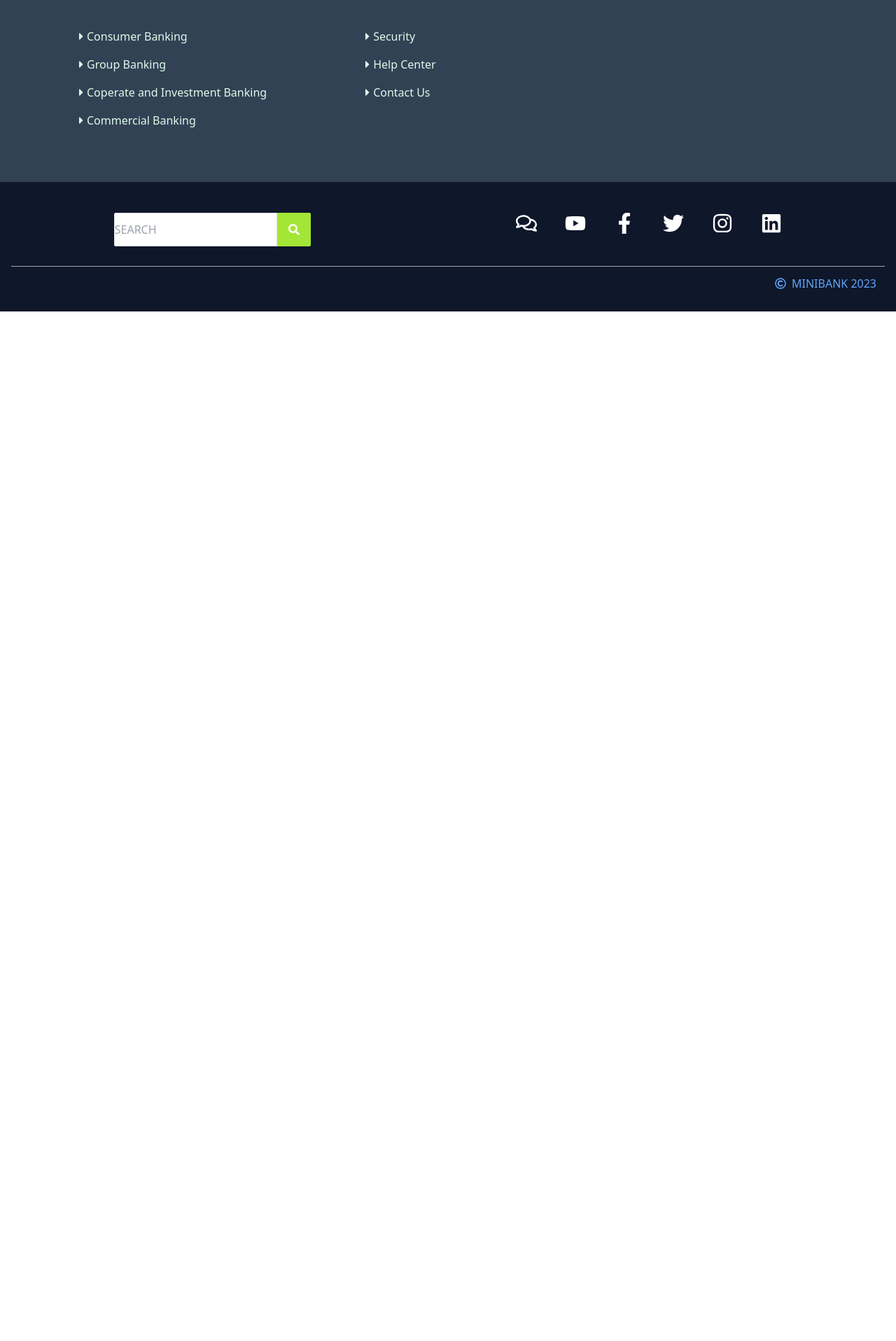
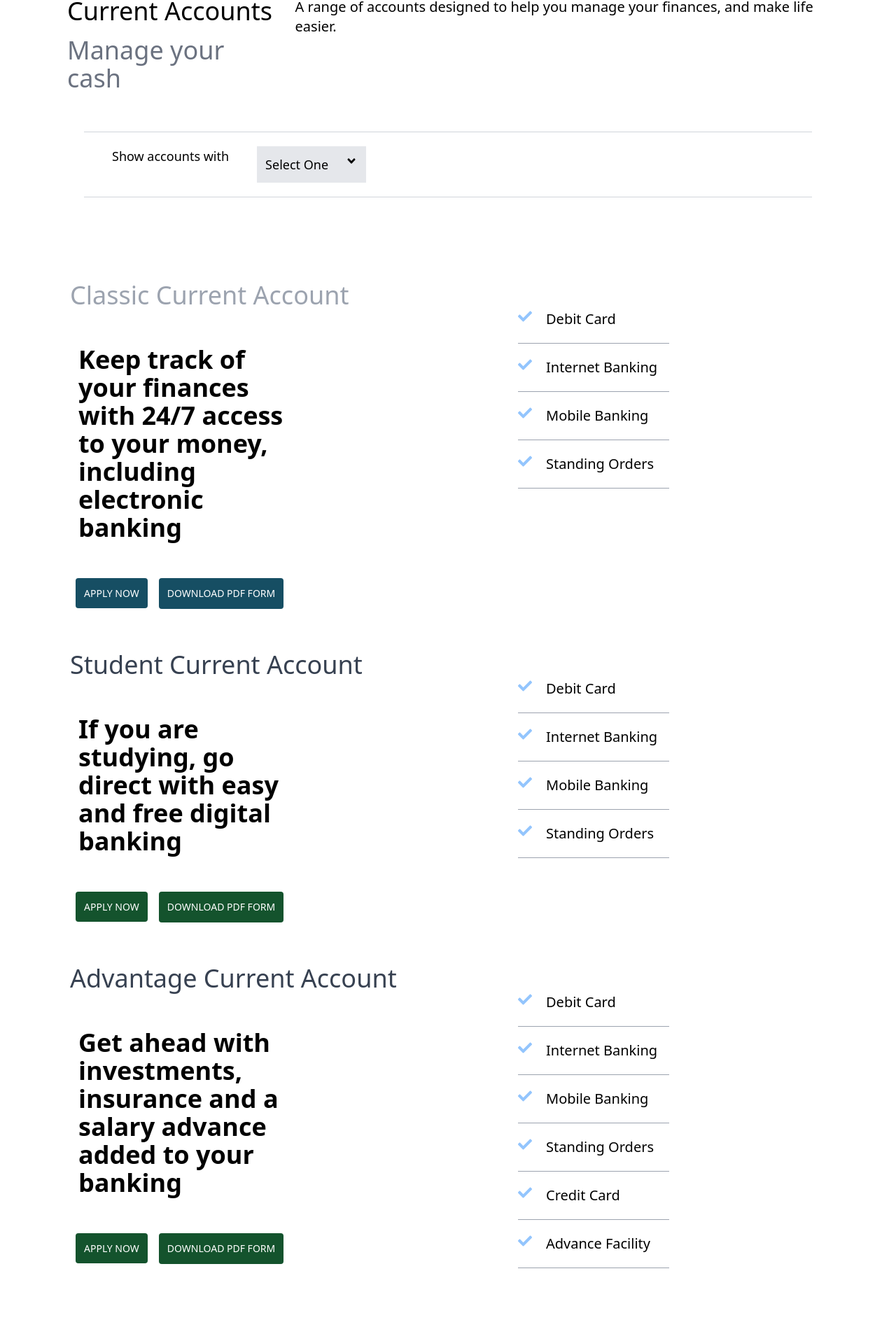
Before and after one commit to Sandybae/Minibank-app, a Next.js app: page / in a window 1280 px wide. Shown: the part 365-2281 px from the top of the page at 70% size. Before the commit the page ends 810 px from the top, so only its background shows below. Built offline with nearby package versions, Linux system fonts and the light colour scheme.

Commit message:
renamed account types in index

```diff
--- a/pages/index.jsx
+++ b/pages/index.jsx
@@ -1,11 +1,11 @@
 import React from 'react';
-import FifthPage from '../components/MainPage/FifthPage';
-import FirstPage from '../components/MainPage/FirstPage';
-import FourthPage from '../components/MainPage/FourthPage';
-import LastPage from '../components/MainPage/LastPage';
-import SecondPage from '../components/MainPage/SecondPage';
-import SixthPage from '../components/MainPage/SixthPage';
-import ThirdPage from '../components/MainPage/Thirdpage';
+import PremierCurrent from '../components/MainPage/PremierCurrent';
+import CurrentAccount from '../components/MainPage/CurrentAccount';
+import AdvantageCurrent from '../components/MainPage/AdvantageCurrent';
+import Share from '../components/MainPage/Share';
+import ClassicCurrent from '../components/MainPage/ClassicCurrent';
+import DiasporaCurrent from '../components/MainPage/DiasporaCurrent';
+import StudentCurrent from '../components/MainPage/StudentCurrent';
 import Footer from './footer';
 import Navbar from './Navbar';
 
@@ -14,13 +14,13 @@
     <div>
       <Navbar />
       <div>
-        <FirstPage />
-        <SecondPage />
-        <ThirdPage />
-        <FourthPage />
-        <FifthPage />
-        <SixthPage />
-        <LastPage />
+        <CurrentAccount />
+        <ClassicCurrent />
+        <StudentCurrent />
+        <AdvantageCurrent />
+        <PremierCurrent />
+        <DiasporaCurrent />
+        <Share />
       </div>
       <Footer />
     </div>
```
